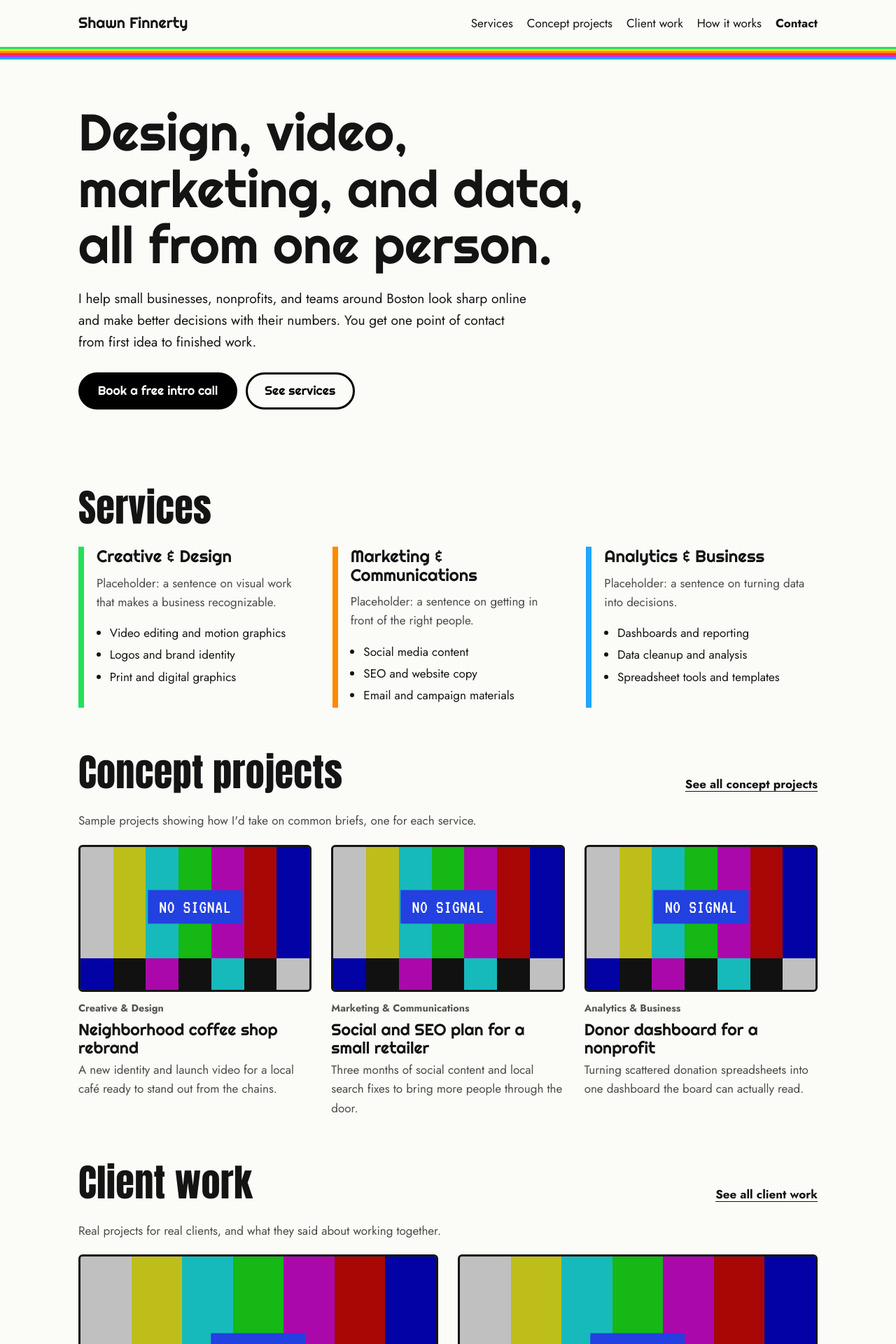
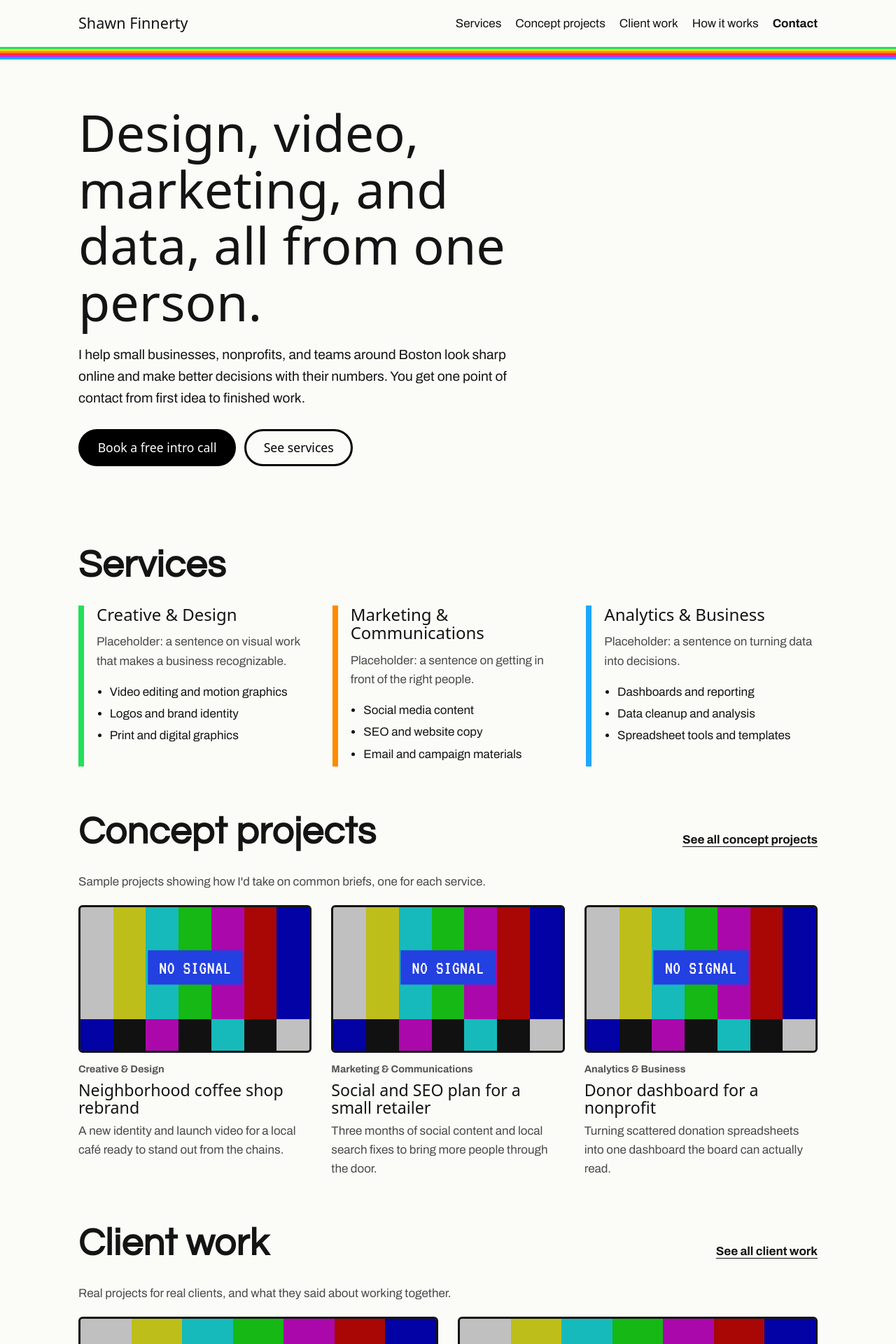
Before and after one commit to ItsNotShawn/shawnfinnerty.work, a Jekyll site: the page built from freelance/index.html, in a window 1280 px wide. Shown: the top 1920 px of the page at 70% size. Built offline with Jekyll 4.4.1, drawn with Linux system fonts in a browser that asks for light colours; some web fonts are replaced.

Commit message:
Fonts: Asimovian titles, Glacial Indifference headlines (self-hosted, Questrial fallback), Archivo body
Co-Authored-By: Claude Opus 5.5 <noreply@anthropic.com>
Claude-Session: https://claude.ai/code/session_01PoU4aPMQCwMMpbXj2zQyDj

```diff
--- a/_layouts/base.html
+++ b/_layouts/base.html
@@ -18,7 +18,7 @@
   <meta name="theme-color" content="{% if page.theme == 'label' %}#fbfbf8{% else %}#000000{% endif %}">
   <link rel="preconnect" href="https://fonts.googleapis.com">
   <link rel="preconnect" href="https://fonts.gstatic.com" crossorigin>
-  <link rel="stylesheet" href="https://fonts.googleapis.com/css2?family=Anton&family=Jost:ital,wght@0,400..700;1,400..700&family=Righteous&family=VT323&display=swap">
+  <link rel="stylesheet" href="https://fonts.googleapis.com/css2?family=Archivo:ital,wght@0,400..700;1,400..700&family=Asimovian&family=Questrial&family=VT323&display=swap">
   <link rel="stylesheet" href="{{ '/assets/css/site.css' | relative_url }}?v={{ site.time | date: '%s' }}">
   <script>
     /* apply saved effect switches before first paint (no flash) */
--- a/assets/css/site.css
+++ b/assets/css/site.css
@@ -4,6 +4,14 @@
    - "screen": CRT black, used on the homepage and portfolio (the loud side)
    - "label":  white VHS-tape-label, used on the freelance pages (the calm side)
    ========================================================================== */
+
+/* Glacial Indifference (SIL Open Font License), self-hosted: put the .woff2/.otf files in assets/fonts/ */
+@font-face { font-family: "Glacial Indifference"; font-weight: 400; font-display: swap;
+  src: local("Glacial Indifference"), local("GlacialIndifference-Regular"),
+       url("/assets/fonts/GlacialIndifference-Regular.woff2") format("woff2"), url("/assets/fonts/GlacialIndifference-Regular.otf") format("opentype"); }
+@font-face { font-family: "Glacial Indifference"; font-weight: 700; font-display: swap;
+  src: local("Glacial Indifference Bold"), local("GlacialIndifference-Bold"),
+       url("/assets/fonts/GlacialIndifference-Bold.woff2") format("woff2"), url("/assets/fonts/GlacialIndifference-Bold.otf") format("opentype"); }
 
 :root {
   /* the six stripes */
@@ -19,9 +27,9 @@
   --white: #fff;
   --osd-blue: #2340e0;
 
-  --font-display: "Righteous", "Arial Rounded MT Bold", system-ui, sans-serif;  /* name, page titles, cards */
-  --font-headline: "Anton", "Impact", "Arial Narrow", sans-serif;                 /* section headlines */
-  --font-body: "Jost", "Futura", "Century Gothic", system-ui, sans-serif;          /* paragraphs */
+  --font-display: "Asimovian", "Arial Rounded MT Bold", system-ui, sans-serif;            /* name, page titles, cards */
+  --font-headline: "Glacial Indifference", "Questrial", "Century Gothic", sans-serif;     /* section headlines */
+  --font-body: "Archivo", "Helvetica Neue", Helvetica, Arial, system-ui, sans-serif;        /* paragraphs */
   --font-osd: "VT323", ui-monospace, monospace;
 
   --wrap: 1120px;
@@ -547,7 +555,7 @@ html.no-tracking .vhs__track { display: none; }
 
 /* ---------- Section headlines in Anton (condensed, magazine-style) ---------- */
 .fl-section h2, .fl-contact h2, .fl-cta h2, .prose h2, .portfolio__about h2 {
-  font-family: var(--font-headline); font-weight: 400; letter-spacing: .005em; line-height: 1.05;
+  font-family: var(--font-headline); font-weight: 700; letter-spacing: .01em; line-height: 1.1;
 }
 .fl-section h2, .fl-contact h2 { font-size: clamp(2.3rem, 6vw, 3.4rem); }
 .prose h2, .portfolio__about h2 { font-size: 2.1rem; }
@@ -586,5 +594,5 @@ html.no-motion .theme-screen::before, html.no-motion .theme-screen::after { anim
 .ai-split h3 { font-family: var(--font-display); font-weight: 400; font-size: 1.35rem; color: var(--ch); margin-bottom: 8px; }
 .ai-split ul { margin: 0; padding-left: 1.1em; }
 .ai-page__projects { margin-top: 56px; padding-top: 28px; border-top: 1px solid rgba(255,255,255,.14); }
-.ai-page__projects h2 { font-family: var(--font-headline); font-weight: 400; font-size: 2.1rem; margin-bottom: 20px; }
+.ai-page__projects h2 { font-family: var(--font-headline); font-weight: 700; font-size: 2.1rem; margin-bottom: 20px; }
 .theme-screen .ai-split h3, .theme-screen .ai-page__projects h2 { filter: url(#rgb-lg); }
```
Also changed, not shown: README.md, 1 other file.
